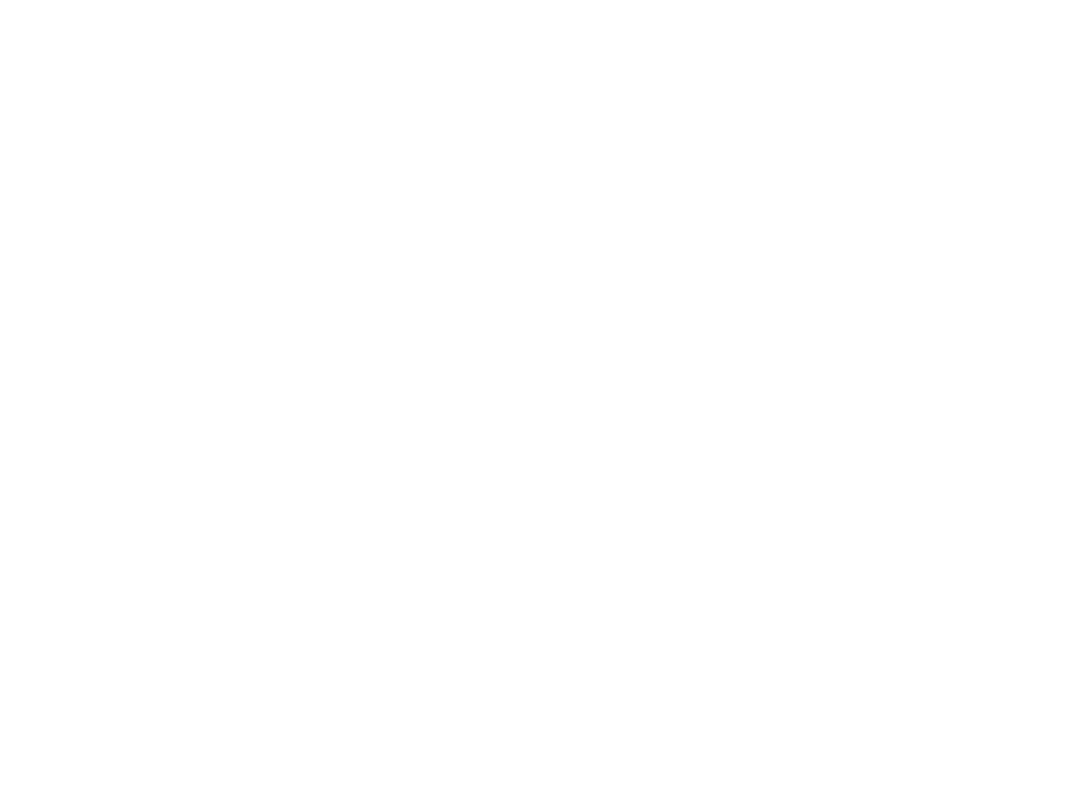
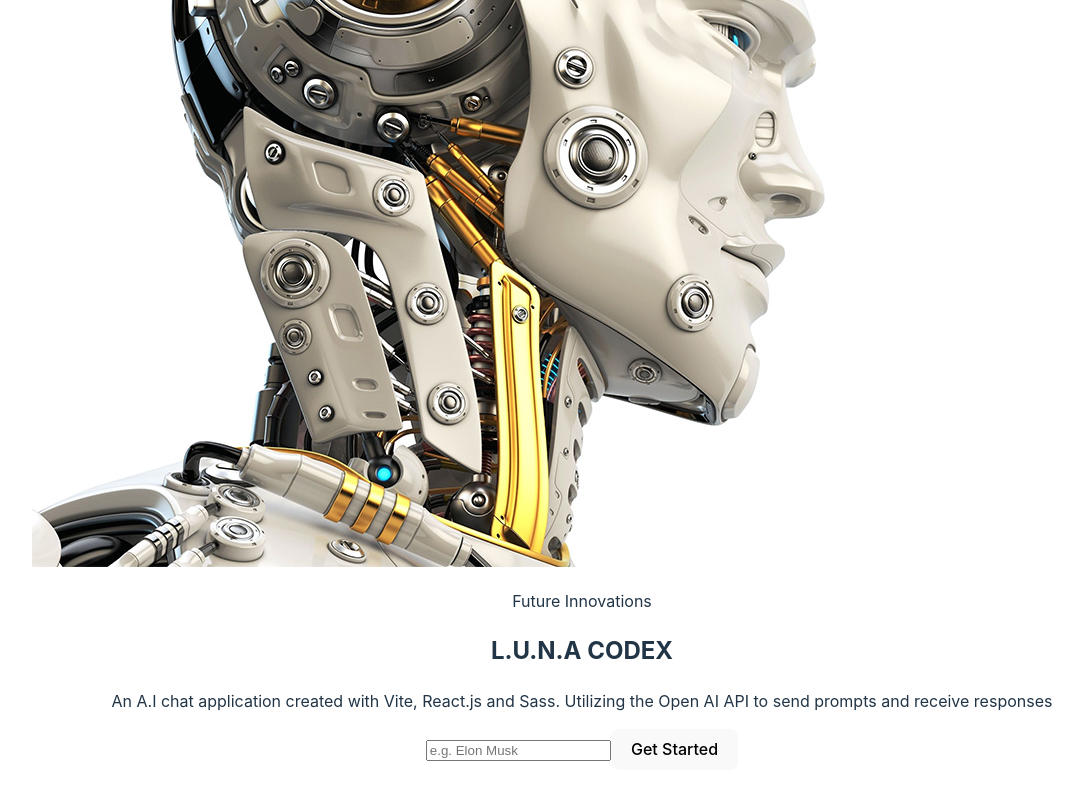
Before and after one commit to KobiManuel/L.U.N.A, a React (Vite) app in the folder client/: page / in a window 1280 px wide. Shown: the part 430-1230 px from the top of the page, without its empty margins (58-1141 px from the left). Before the commit the page ends 800 px from the top, so only its background shows below. Built offline with nearby package versions, Linux system fonts and the light colour scheme.

Commit message:
feat: set baseline for main page

```diff
--- a/client/src/App.jsx
+++ b/client/src/App.jsx
@@ -2,7 +2,7 @@
 import reactLogo from "./assets/react.svg";
 import viteLogo from "/vite.svg";
 import "./App.css";
-import MainPage from "./components/MainPage";
+import MainPage from "./components/MainPage/MainPage";
 
 function App() {
   const [count, setCount] = useState(0);
--- a/client/src/components/MainPage.jsx
+++ /dev/null
@@ -1,7 +0,0 @@
-import React from "react";
-
-const MainPage = () => {
-  return <div>MainPage</div>;
-};
-
-export default MainPage;
--- /dev/null
+++ b/client/src/components/MainPage/MainPage.jsx
@@ -0,0 +1,25 @@
+import React from "react";
+import styles from "./MainPage.module.scss";
+import robot from "../../assets/intror.jpg";
+
+const MainPage = () => {
+  return (
+    <main className={styles.main}>
+      <figure className={styles.left}>
+        <img src={robot} alt="A.I robot image" className={styles.banner} />
+      </figure>
+      <div>
+        <label>Future Innovations</label>
+        <h2>L.U.N.A CODEX</h2>
+        <p>
+          An A.I chat application created with Vite, React.js and Sass.
+          Utilizing the Open AI API to send prompts and receive responses
+        </p>
+        <input placeholder="e.g. Elon Musk" className={styles["name-input"]} />
+        <button className={styles["get-started-btn"]}>Get Started</button>
+      </div>
+    </main>
+  );
+};
+
+export default MainPage;
--- /dev/null
+++ b/package.json
@@ -0,0 +1,5 @@
+{
+  "dependencies": {
+    "sass": "^1.68.0"
+  }
+}
```
Also changed, not shown: client/src/assets/intror.jpg (added), client/src/components/MainPage/MainPage.module.scss (added), 1 other file (tests, documents, lock files or other folders).
